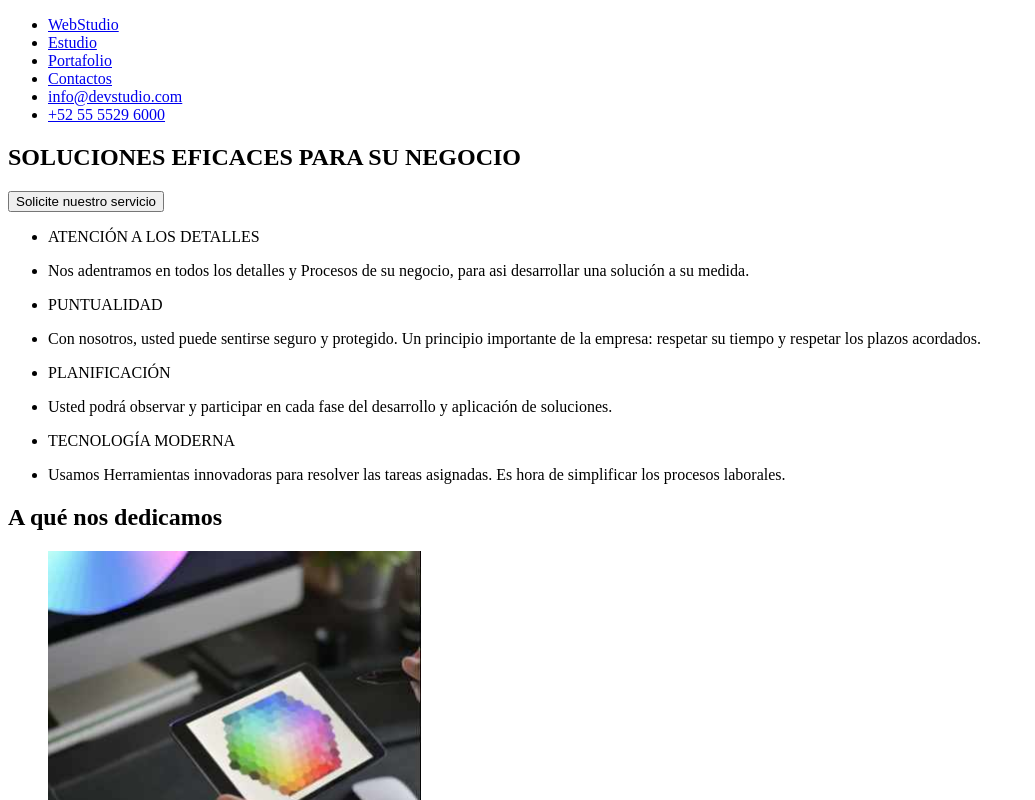
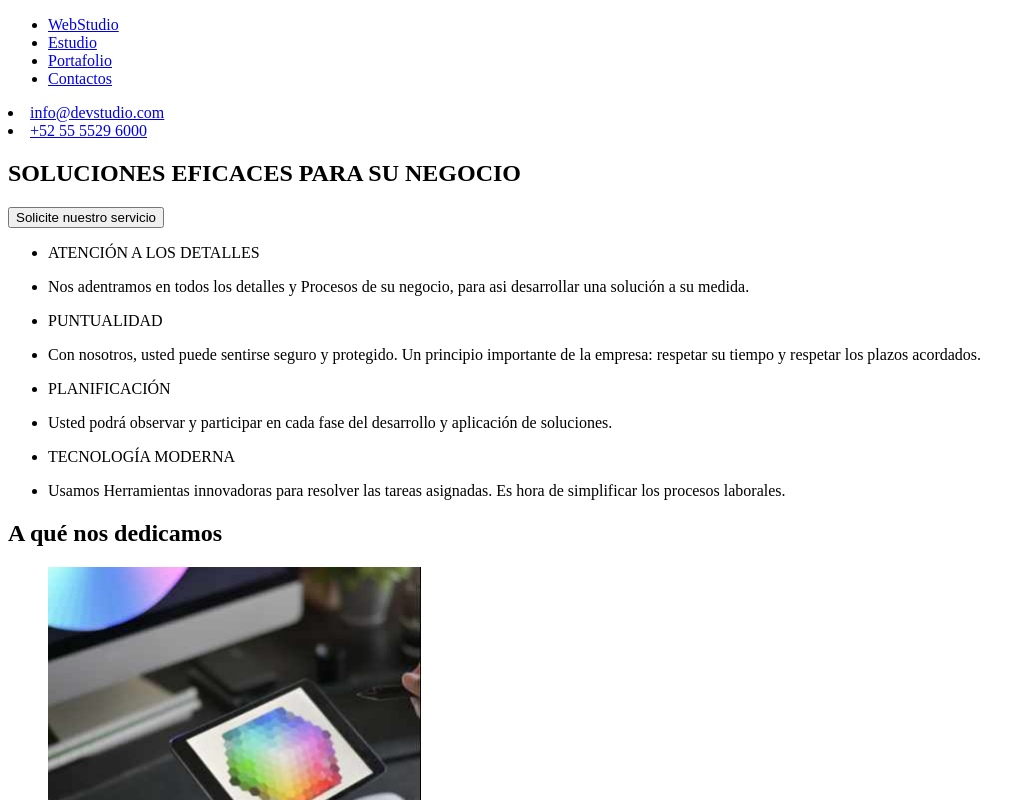
Before and after one commit to edopore/goit-markup-hw-01, a plain HTML site: page index.html in a window 1280 px wide. Shown: the top 800 px of the page, without its empty margins (0-1035 px from the left). Drawn offline with Linux system fonts and the light colour scheme.

Commit message:
UPDATE new requirements for hw-01

```diff
--- a/index.html
+++ b/index.html
@@ -6,16 +6,21 @@
     <title>Document</title>
   </head>
   <body>
+    <header>
       <nav>
         <ul>
           <li><a href="#">WebStudio</a></li>
           <li><a href="#">Estudio</a></li>
           <li><a href="#">Portafolio</a></li>
           <li><a href="#">Contactos</a></li>
+        </ul>
+        <div>
           <li><a href="mailto:info@devstudio.com">info@devstudio.com</a></li>
           <li><a href="phone:+525555296000">+52 55 5529 6000</a></li>
-      </ul>
+        </div>
       </nav>
+    </header>
+    <main>
       <section>
         <h1>SOLUCIONES EFICACES PARA SU NEGOCIO</h1>
         <button type="button">Solicite nuestro servicio</button>
@@ -25,8 +30,8 @@
           <li><span>ATENCIÓN A LOS DETALLES</span></li>
           <li>
             <p>
-            Nos adentramos en todos los detalles y Procesos de su negocio, para
-            asi desarrollar una solución a su medida.
+              Nos adentramos en todos los detalles y Procesos de su negocio,
+              para asi desarrollar una solución a su medida.
             </p>
           </li>
         </ul>
@@ -34,9 +39,9 @@
           <li><span>PUNTUALIDAD</span></li>
           <li>
             <p>
-            Con nosotros, usted puede sentirse seguro y protegido. Un principio
-            importante de la empresa: respetar su tiempo y respetar los plazos
-            acordados.
+              Con nosotros, usted puede sentirse seguro y protegido. Un
+              principio importante de la empresa: respetar su tiempo y respetar
+              los plazos acordados.
             </p>
           </li>
         </ul>
@@ -53,8 +58,8 @@
           <li><span>TECNOLOGÍA MODERNA</span></li>
           <li>
             <p>
-            Usamos Herramientas innovadoras para resolver las tareas asignadas.
-            Es hora de simplificar los procesos laborales.
+              Usamos Herramientas innovadoras para resolver las tareas
+              asignadas. Es hora de simplificar los procesos laborales.
             </p>
           </li>
         </ul>
@@ -141,8 +146,9 @@
           </ul>
         </div>
       </section>
+    </main>
     <footer>
-      <h2>WebStudio</h2>
+      <h2><a href="#">WebStudio</a></h2>
       <address>
         <ul>
           <li>
```
Lines whose indentation alone changed are shown as unchanged.
